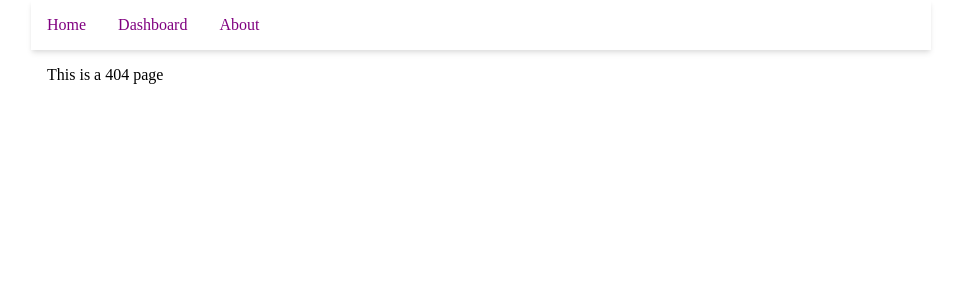
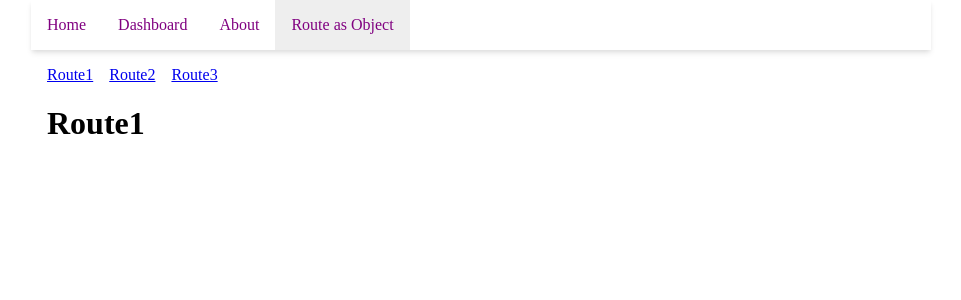
Before and after one commit to collegewap/react-router-v6-example, a React (Create React App) app: page /object_route in a window 1280 px wide. Before the commit this address had no page. Shown: the top 300 px of the page, without its empty margins (159-1120 px from the left). Built offline with nearby package versions, Linux system fonts and the light colour scheme.

Commit message:
Route as object

```diff
--- a/src/App.js
+++ b/src/App.js
@@ -1,6 +1,7 @@
 import React from "react";
 import { NavLink as Link, Route, Routes } from "react-router-dom";
 import Dashboard from "./Dashboard";
+import RouteAsObj from "./RouteAsObj";
 
 function App() {
   return (
@@ -22,6 +23,11 @@
               About
             </Link>
           </li>
+          <li>
+            <Link to="/object_route" activeClassName="active">
+              Route as Object
+            </Link>
+          </li>
         </ul>
       </nav>
       <div className="main">
@@ -30,6 +36,7 @@
 
           <Route path="about" element={<About />}></Route>
           <Route path="dashboard/*" element={<Dashboard />}></Route>
+          <Route path="object_route/*" element={<RouteAsObj />}></Route>
           <Route path="*" element={<NotFound />}></Route>
         </Routes>
       </div>
--- /dev/null
+++ b/src/RouteAsObj.js
@@ -0,0 +1,60 @@
+import React from "react";
+import { useRoutes, Outlet } from "react-router";
+import { Link } from "react-router-dom";
+
+const RouteAsObj = () => {
+  let element = useRoutes([
+    { path: "/", element: <Route1 /> },
+    { path: "route2", element: <Route2 /> },
+    {
+      path: "route3",
+      element: <Route3 />,
+      children: [
+        { path: "child1", element: <Child1 /> },
+        { path: "child2", element: <Child2 /> },
+      ],
+    },
+    { path: "*", element: <NotFound /> },
+  ]);
+
+  return (
+    <div>
+      <ul>
+        <li>
+          <Link to="">Route1</Link>
+        </li>
+        <li>
+          <Link to="route2">Route2</Link>
+        </li>
+        <li>
+          <Link to="route3">Route3</Link>
+        </li>
+      </ul>
+      {element}
+    </div>
+  );
+};
+
+const Route1 = () => <h1>Route1</h1>;
+const Route2 = () => <h1>Route2</h1>;
+const Route3 = () => {
+  return (
+    <div>
+      <h1>Route3</h1>
+      <ul>
+        <li>
+          <Link to="child1">Child1</Link>
+        </li>
+        <li>
+          <Link to="child2">Child2</Link>
+        </li>
+      </ul>
+      <Outlet />
+    </div>
+  );
+};
+const Child1 = () => <h2>Child1</h2>;
+const Child2 = () => <h2>Child2</h2>;
+const NotFound = () => <h1>NotFound</h1>;
+
+export default RouteAsObj;
```
